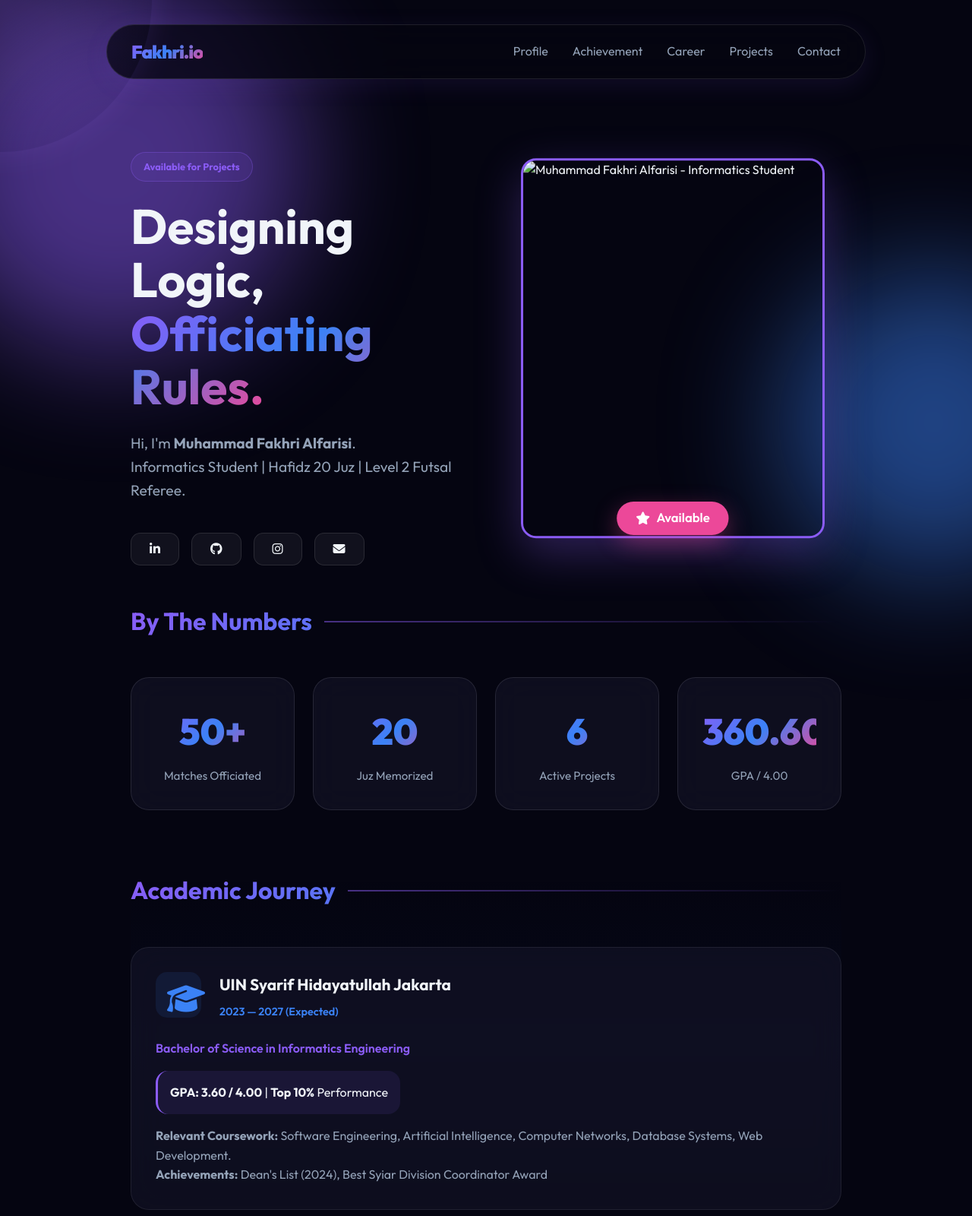
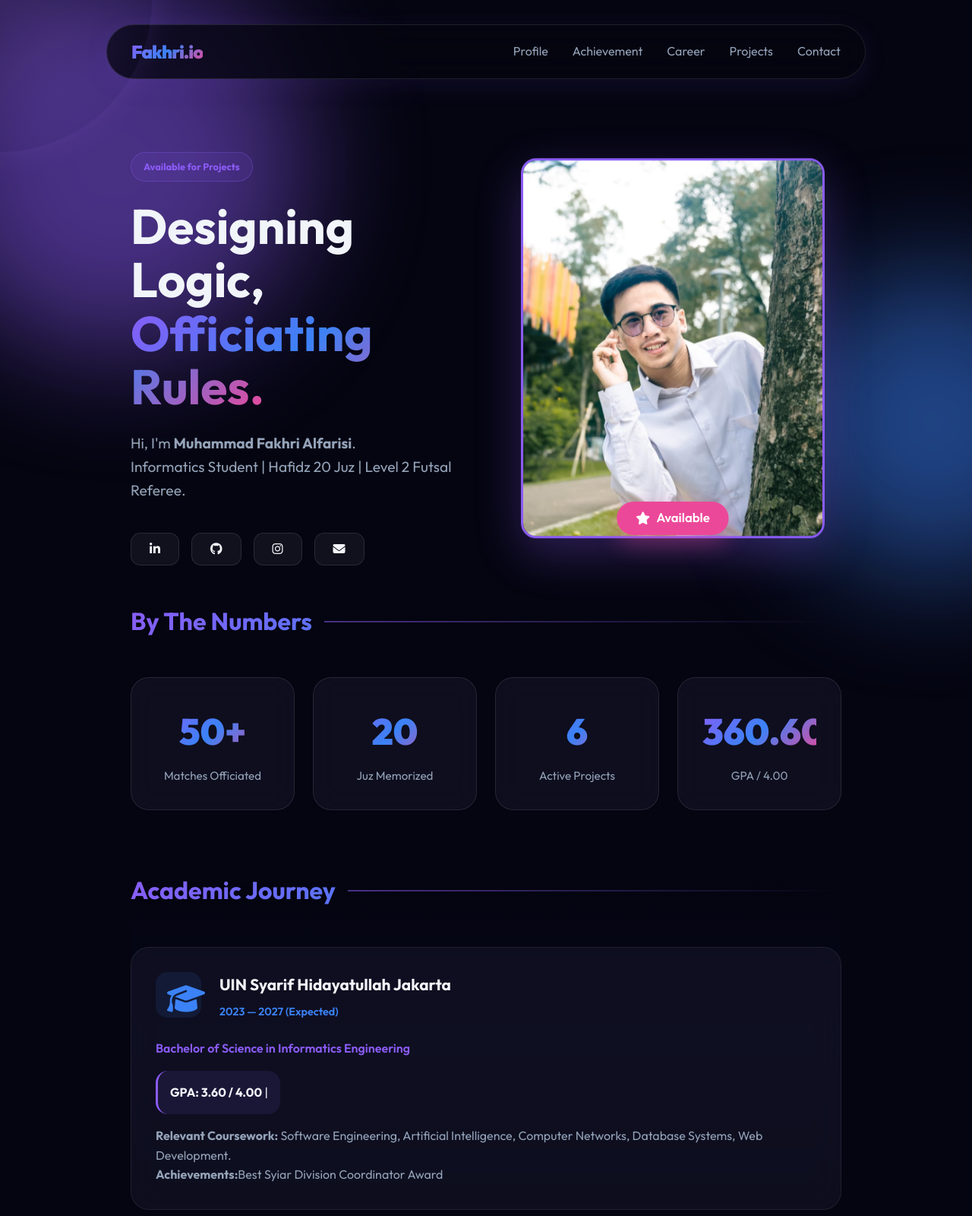
Before and after one commit to Farisifakhri/portofolio, a plain HTML site: page index.html in a window 1280 px wide. Shown: the top 1600 px of the page at 76% size. Drawn offline with Linux system fonts and the light colour scheme.

Commit message:
Fix: Mengisi konten dan foto profil

```diff
--- a/index.html
+++ b/index.html
@@ -60,9 +60,8 @@
 
                 <div class="hero-image">
                     <picture>
-                        <source srcset="profile.webp" type="image/webp">
                         <img
-                            src="https://via.placeholder.com/400x500/1a1a2e/8b5cf6?text=Fakhri+Profile"
+                            src="profile.jpg"
                             alt="Muhammad Fakhri Alfarisi - Informatics Student"
                             class="profile-pic"
                             loading="lazy"
@@ -116,10 +115,9 @@
                     <p class="role">Bachelor of Science in Informatics Engineering</p>
                     <div class="highlight-box">
                         <span><strong>GPA: 3.60 / 4.00</strong></span> |
-                        <span><strong>Top 10%</strong> Performance</span>
                     </div>
                     <p class="text-muted mt-2"><strong>Relevant Coursework:</strong> Software Engineering, Artificial Intelligence, Computer Networks, Database Systems, Web Development.</p>
-                    <p class="text-muted"><strong>Achievements:</strong> Dean's List (2024), Best Syiar Division Coordinator Award</p>
+                    <p class="text-muted"><strong>Achievements:</strong>Best Syiar Division Coordinator Award</p>
                 </div>
             </div>
         </section>
@@ -137,7 +135,6 @@
                         <div class="experience-metrics">
                             <span><i class="fas fa-check-circle"></i> 50+ Matches Officiated</span>
                             <span><i class="fas fa-check-circle"></i> 98% Compliance Rate</span>
-                            <span><i class="fas fa-check-circle"></i> Zero Match Incidents</span>
                         </div>
                     </div>
                 </div>
@@ -381,7 +378,7 @@
                         <li>Red Hat System Admin I & II</li>
                         <li>CCNA: Switching & Routing</li>
                         <li>Oracle Java Fundamental</li>
-                        <li>AAFI Level 2 Futsal Referee</li>
+                        <li>PSSI 2 Futsal Referee</li>
                         <li>BPJPH Halal Certification</li>
                     </ul>
                 </div>
```
